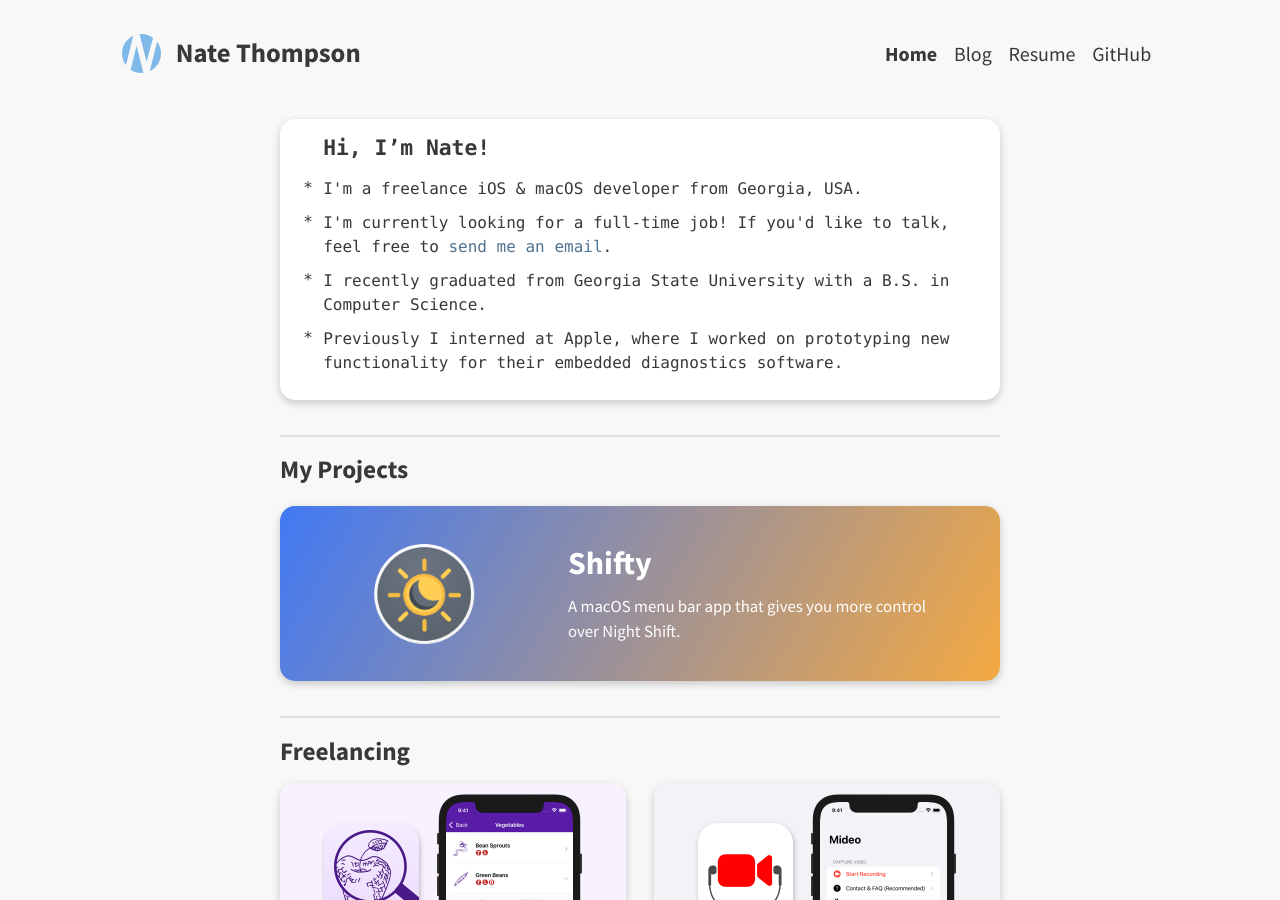
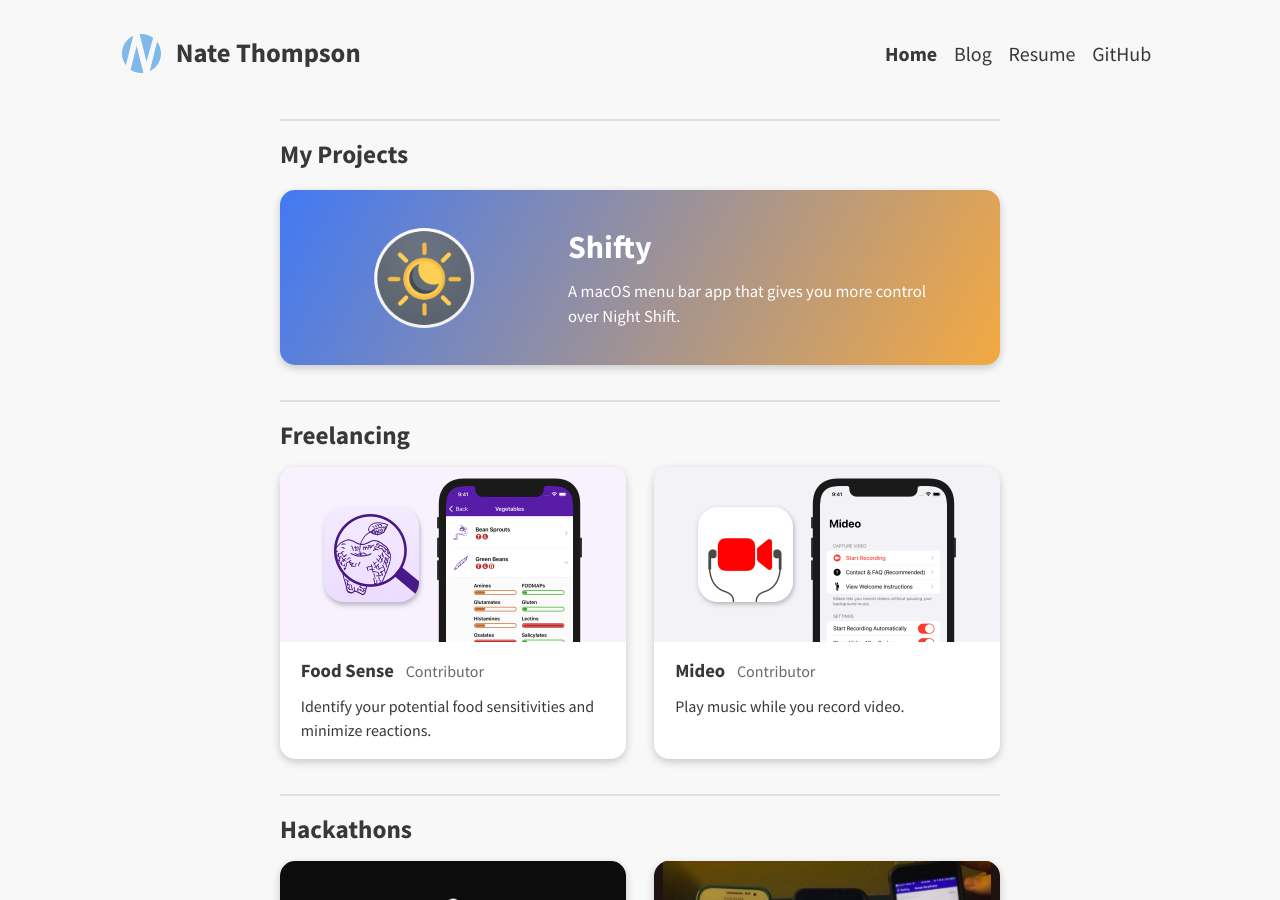
Before and after one commit to thompsonate/natethompson.io, a Jekyll site: the page built from index.html, in a window 1280 px wide and 900 px high. Built offline with Jekyll 4.4.1, drawn with Linux system fonts in a browser that asks for light colours.

Commit message:
remove bio

```diff
--- a/index.html
+++ b/index.html
@@ -5,16 +5,6 @@ nav_title: Home
 nav_order: 1
 ---
 <article>
-  <section class="bio card">
-    <h1>Hi, I’m Nate!</h1>
-    <ul>
-      <li>I'm a freelance iOS & macOS developer from Georgia, USA.</li>
-      <li>I'm currently looking for a full-time job! If you'd like to talk, feel free to <a href="mailto:{{ site.theme_settings.email_address }}">send me an email</a>.</li>
-      <li>I recently graduated from Georgia State University with a B.S. in Computer Science.</li>
-      <li>Previously I interned at Apple, where I worked on prototyping new functionality for their embedded diagnostics software.</li>
-    </ul>
-  </section>
-
   <hr>
   <section class="projects">
     <h1>My Projects</h1>
```
